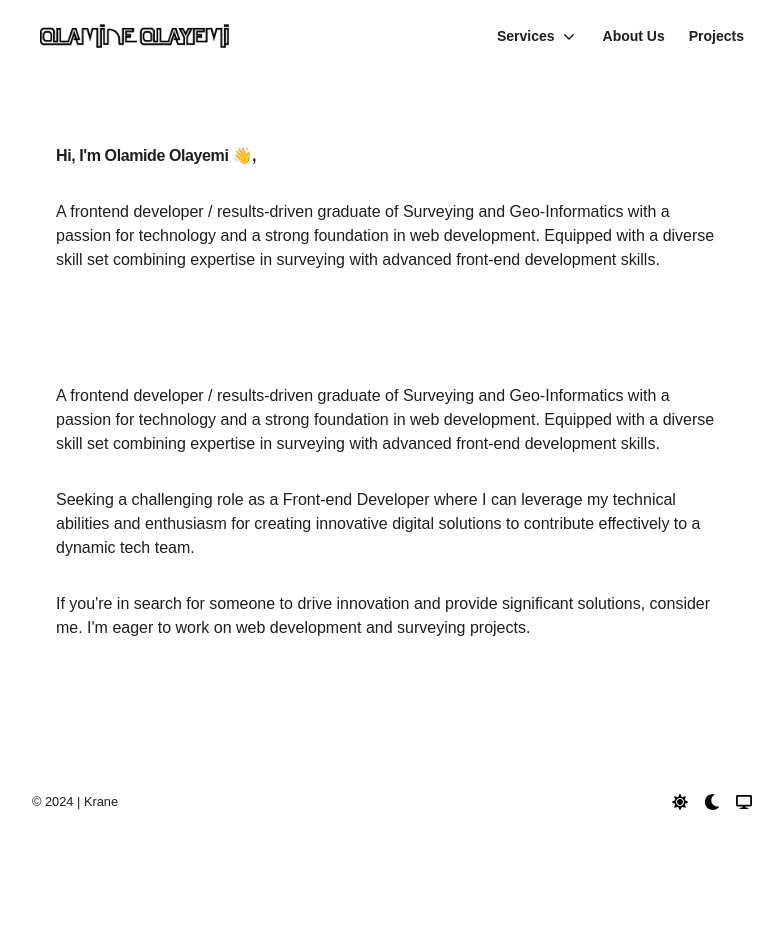
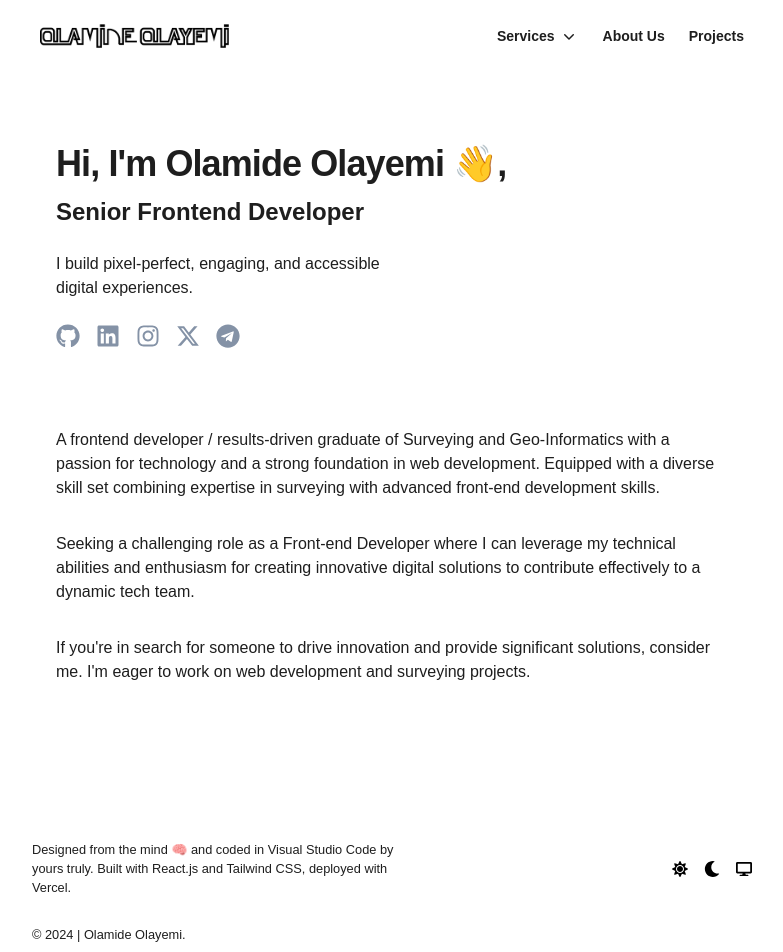
Before and after one commit to olamideolayemi/Olamide-Olayemi, a React (Vite) app: page / in a window 1280 px wide. Shown: the top 952 px of the page, without its empty margins (248-1031 px from the left). Before the commit the page ends 819 px from the top, so only its background shows below. Built offline with nearby package versions, Linux system fonts and the light colour scheme.

Commit message:
Updated Home and Footer components with new content and styling, and refactored Header component's CSS class

```diff
--- a/src/components/Home.jsx
+++ b/src/components/Home.jsx
@@ -1,4 +1,7 @@
 // import bg from "../assets/R (1).jpeg"
+
+import { FaGithub, FaInstagram, FaLinkedin, FaTelegram } from "react-icons/fa"
+import { FaXTwitter } from "react-icons/fa6"
 
 const Home = () => {
   return (
@@ -6,16 +9,35 @@ const Home = () => {
       <div className=" bg-white dark:bg-dark-blue relative px-6 pt-0 h-auto lg:px-8">
         <div className="mx-auto max-w-2xl py-36">
           <div className="text-left">
-            <p className="text-balance text-1xl font-semibold tracking-tight text-black dark:text-gray_text sm:text-1xl">
+            <p className="text-balance text-4xl font-semibold tracking-tight text-black dark:text-gray_text sm:text-1xl">
               Hi, I&apos;m Olamide Olayemi 👋,
             </p>
-            <p className="mt-8 text-pretty text-md font-medium text-black dark:text-gray_text sm:text-1xl">
-              A frontend developer / results-driven graduate of Surveying and Geo-Informatics with a passion for technology and a strong foundation in web development.
-              Equipped with a diverse skill set combining expertise in surveying with advanced front-end development skills.
+            <p className="mt-3 text-pretty text-2xl font-semibold text-black dark:text-gray_text sm:text-1xl">
+              Senior Frontend Developer
             </p>
+            <p className="mt-6 text-pretty max-w-sm text-md font-medium text-black dark:text-gray_text sm:text-1xl">
+              I build pixel-perfect, engaging, and accessible digital experiences.
+            </p>
+            <div className="mt-6 flex space-x-4 text-gray">
+              <a href="https://github.com/olamideolayemi" target="_blank" rel="noopener noreferrer" aria-label="GitHub">
+                <FaGithub size={24} />
+              </a>
+              <a href="https://www.linkedin.com/in/olamideolayemi-rotimi/" target="_blank" rel="noopener noreferrer" aria-label="LinkedIn">
+                <FaLinkedin size={24} />
+              </a>
+              <a href="https://instagram.com/_olamideolayemi" target="_blank" rel="noopener noreferrer" aria-label="Instagram">
+                <FaInstagram size={24} />
+              </a>
+              <a href="https://twitter.com/_olamideolayemi" target="_blank" rel="noopener noreferrer" aria-label="X">
+                <FaXTwitter size={24} />
+              </a>
+              <a href="https://t.me/krane_ola" target="_blank" rel="noopener noreferrer" aria-label="Goodreads">
+                <FaTelegram size={24} />
+              </a>
+            </div>
           </div>
 
-          <div className="text-left pt-20">
+          <div className="text-left mt-20">
             <p className="mt-8 text-pretty text-md font-medium text-black dark:text-gray_text sm:text-1xl">
               A frontend developer / results-driven graduate of Surveying and Geo-Informatics with a passion for technology and a strong foundation in web development.
               Equipped with a diverse skill set combining expertise in surveying with advanced front-end development skills.
--- a/src/components/footer/Footer.jsx
+++ b/src/components/footer/Footer.jsx
@@ -27,10 +27,11 @@ const Footer = () => {
 
   return (
     <footer className=" bg-white dark:bg-gray-dark">
-      <div className="mx-auto flex max-w-3xl items-center justify-between px-6 py-2 ">
-        <small className="text-black dark:text-gray_text " > © {new Date().getFullYear()} | Krane</small>
+      <div className="mx-auto flex max-w-3xl items-center justify-between px-6 py-3  ">
+        <small className="text-black dark:text-gray_text max-w-sm" >Designed from the mind 🧠 and coded in Visual Studio Code by yours truly. Built with React.js and Tailwind CSS, deployed with Vercel.</small>
+
         <div className="flex items-center space-x-4 dark:text-white">
-          <button onClick={() => setTheme('light')}  aria-label="Light mode">
+          <button onClick={() => setTheme('light')} aria-label="Light mode">
             <FaSun />
           </button>
           <button onClick={() => setTheme('dark')} aria-label="Dark mode">
@@ -41,6 +42,9 @@ const Footer = () => {
           </button>
         </div>
       </div>
+      <div className="mx-auto max-w-3xl px-6 py-3 text-black dark:text-gray_text">
+        <small> © {new Date().getFullYear()} | Olamide Olayemi.</small>
+      </div>
     </footer>
   )
 }
--- a/src/components/header/Header.jsx
+++ b/src/components/header/Header.jsx
@@ -52,7 +52,7 @@ const Header = () => {
   }, []);
 
   return (
-    <header className={`fixed w-full z-10 ${isScrolled ? "bg-white bg-opacity-10 dark:bg-gray-dark drop-shadow-md" : ""}`}>
+    <header className={`fixed w-full z-10 ${isScrolled ? "bg-white dark:bg-gray-dark drop-shadow-md" : ""}`}>
       <nav aria-label="Global" className="mx-auto flex max-w-3xl items-center justify-between p-6 lg:px-8">
         <div className="flex lg:flex-1">
           <Link to='/' className="-m-1.5 p-1.5">
```
